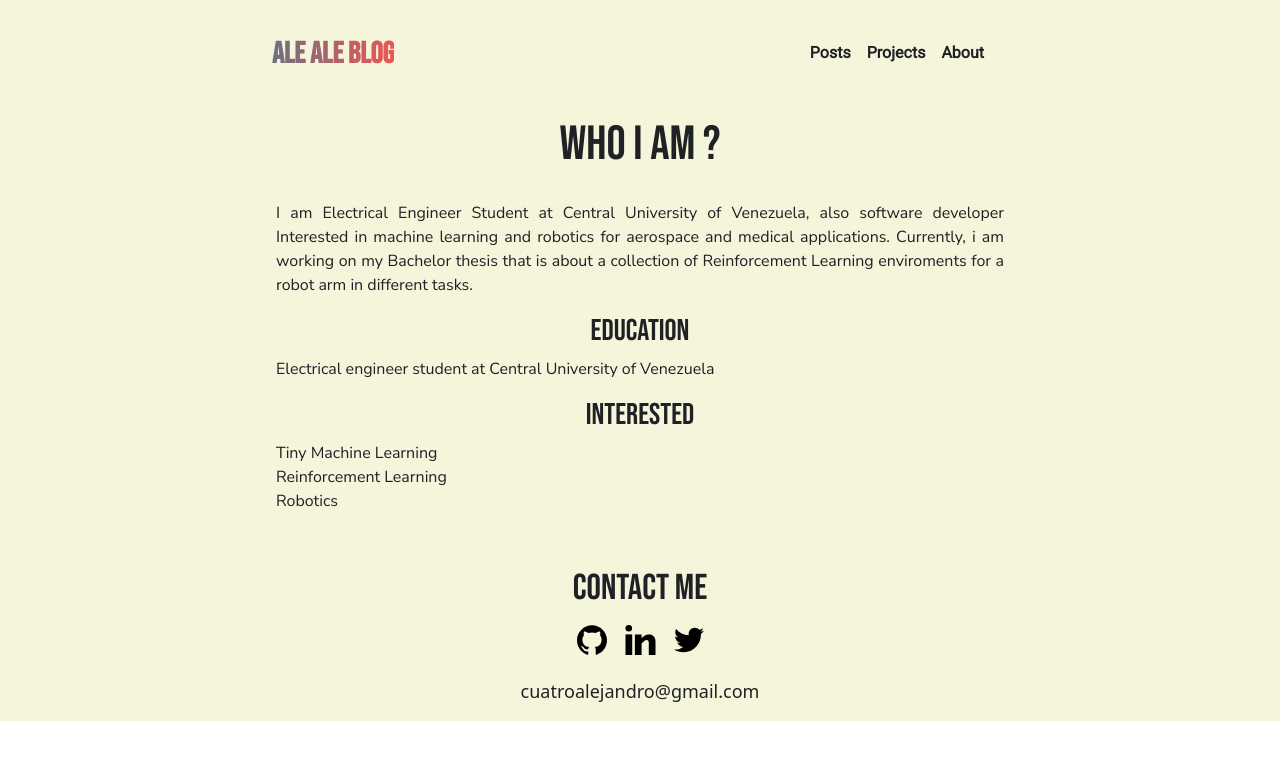
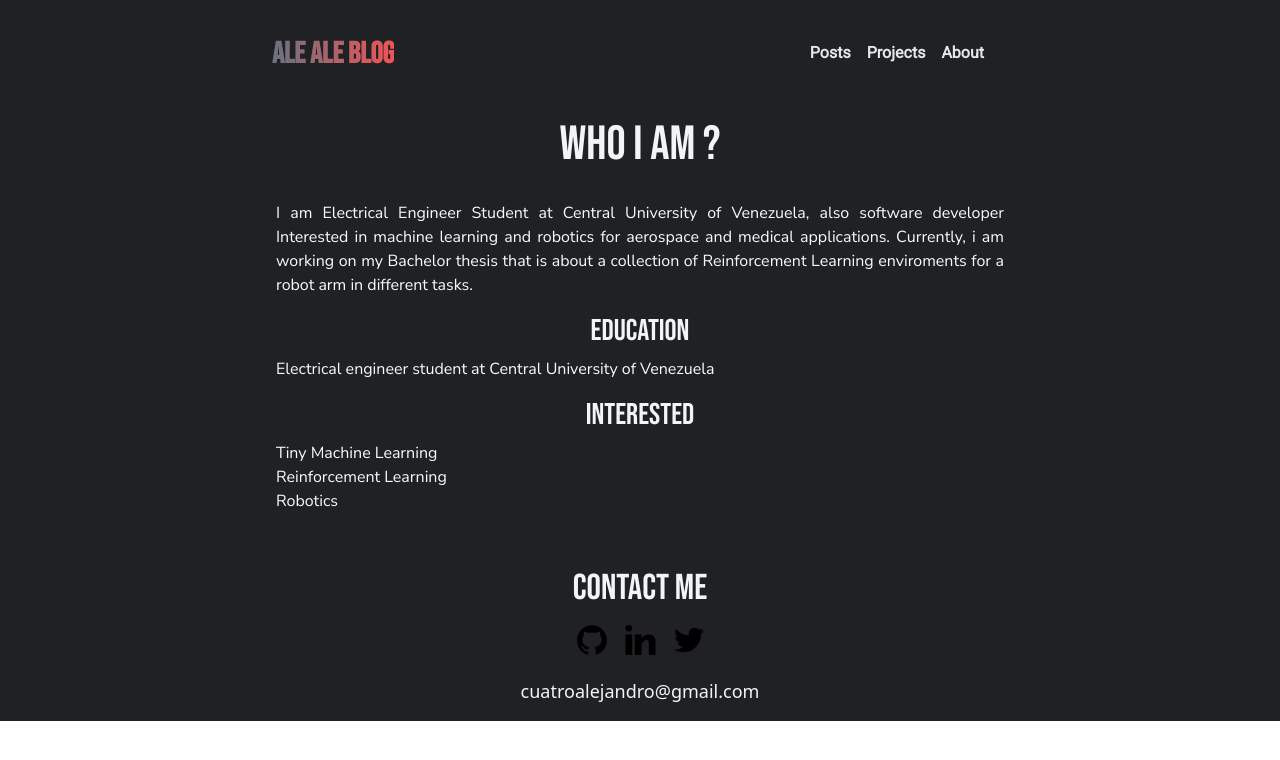
Before and after one commit to alefram/Alefram.github.io, a Next.js app: page /About in a window 1280 px wide. Shown: the top 760 px of the page. Built offline with nearby package versions, Linux system fonts and the light colour scheme.

Commit message:
final theme

```diff
--- a/components/Navbar.jsx
+++ b/components/Navbar.jsx
@@ -15,13 +15,13 @@ const Navbar = () => {
           </div>
           <div className=" md:m-2 md:p-4 space-x-4 md:text-center">
             <Link  href="/Posts">
-              <a className="text-text font-Roboto font-semibold hover:underline hover:text-supertext">Posts</a>
+              <a className="text-gray-200 font-Roboto font-semibold hover:underline hover:text-supertext">Posts</a>
             </Link>
             <Link  href="/Projects">
-              <a className="text-text font-semibold font-Roboto hover:underline hover:text-supertext">Projects</a>
+              <a className="text-gray-200 font-semibold font-Roboto hover:underline hover:text-supertext">Projects</a>
             </Link>
             <Link href="/About">
-              <a className="text-text font-semibold font-Roboto hover:underline hover:text-supertext">About</a>
+              <a className="text-gray-200 font-semibold font-Roboto hover:underline hover:text-supertext">About</a>
             </Link>
           </div>
         </div>
--- a/components/Post.jsx
+++ b/components/Post.jsx
@@ -6,9 +6,9 @@ const Post = ({date,title,id}) => {
         <>
             <div className="p-2 flex m-2 flex-col">
                 <Link href={`/posts/${id}`}>
-                    <a className="text-xl  font-semibold font-nunito text-text">{title}</a>
+                    <a className="text-xl  font-semibold font-nunito text-gray-100">{title}</a>
                 </Link>
-                <small className="mt-1 text-lg font-nunito font-medium text-text">
+                <small className="mt-1 text-lg font-nunito font-medium text-gray-50">
                     <Date dateString={date}/>
                 </small>
             </div>
--- a/components/Project.jsx
+++ b/components/Project.jsx
@@ -14,9 +14,9 @@ const Project = ({description,title,id}) => {
                 </div>
                 <div className="flex flex-col m-4 p-4">
                     <Link href={`/projects/${id}`}>
-                        <a className="text-xl  font-bold text-text">{title}</a>
+                        <a className="text-xl  font-bold text-gray-100">{title}</a>
                     </Link>
-                    <small className="mt-1 text-base text-text">
+                    <small className="mt-1 text-base text-gray-50">
                         {description}
                     </small>
                 </div>
--- a/pages/About.jsx
+++ b/pages/About.jsx
@@ -23,27 +23,27 @@ const About = () => {
                 <div className="mb-4">
                     <div className="p-4">
                         <h1 className="text-center text-5xl
-                        text-text  mb-4 font-bebasNue"> Who I am ?</h1>
+                        text-gray-100  mb-4 font-bebasNue"> Who I am ?</h1>
                     </div>
 
-                    <p className="text-justify font-nunito text-base text-text">
+                    <p className="text-justify font-nunito text-base text-gray-50">
                     I am Electrical Engineer Student at Central University of Venezuela, also software developer Interested in machine learning and robotics for aerospace and medical applications. Currently, i am working on my Bachelor thesis that is about a collection of Reinforcement Learning enviroments for a robot arm in different tasks.
                     </p>
                 </div>
                 <div className="mb-10">
                     <div className="mb-4">
-                        <h1 className="text-center text-3xl font-bebasNue text-text font-normal mb-2">
+                        <h1 className="text-center text-3xl font-bebasNue text-gray-100 font-normal mb-2">
                             Education
                         </h1>
-                        <div className="font-nunito text-text">
+                        <div className="font-nunito text-gray-50">
                             <ul>
                                 <li>Electrical engineer student at Central University of Venezuela</li>
                             </ul>
                         </div>
                     </div>
                     <div className="">
-                        <h1 className="text-center text-3xl font-bebasNue text-text font-normal mb-2">Interested</h1>
-                        <div className=" font-nunito text-text">
+                        <h1 className="text-center text-3xl font-bebasNue text-gray-100 font-normal mb-2">Interested</h1>
+                        <div className=" font-nunito text-gray-50">
                             <ul>
                                 <li>Tiny Machine Learning</li>
                                 <li>Reinforcement Learning</li>
@@ -53,7 +53,7 @@ const About = () => {
                     </div>
                 </div>
                 <div className="p-4">
-                    <h1 className="text-4xl font-bebasNue text-center text-text">Contact Me</h1>
+                    <h1 className="text-4xl font-bebasNue text-center text-gray-100">Contact Me</h1>
                     <div className="p-4 flex flex-row justify-center space-x-4">
                         <div>
                             <Link href="https://github.com/Alexfm101">
@@ -73,7 +73,7 @@ const About = () => {
                             </Link>
                         </div>
                     </div>
-                    <h5 className="text-center text-lg text-text">
+                    <h5 className="text-center text-lg text-gray-100">
                         cuatroalejandro@gmail.com
                     </h5>
                 </div>
--- a/pages/Posts.jsx
+++ b/pages/Posts.jsx
@@ -20,7 +20,7 @@ const Posts = ({allPostsData}) => {
 
             <main className="container mx-auto px-5 lg:max-w-screen-md">
                 <div className="m-2 p-4">
-                    <h1 className=" text-5xl text-center text-gray-800 font-bebasNue">Posts</h1>
+                    <h1 className=" text-5xl text-center text-gray-100 font-bebasNue">Posts</h1>
                 </div>
                 <div>
                     <ul>
--- a/pages/Projects.jsx
+++ b/pages/Projects.jsx
@@ -20,7 +20,7 @@ const Projects = ({allProjectsData}) => {
 
         <main className="container mx-auto px-5 lg:max-w-screen-md">
             <div className="p-4">
-                <h1 className="text-5xl text-center text-text font-bebasNue">Projects</h1>
+                <h1 className="text-5xl text-center text-gray-100 font-bebasNue">Projects</h1>
             </div>
             <div>
                 <ul>
--- a/pages/index.jsx
+++ b/pages/index.jsx
@@ -17,7 +17,7 @@ const Home = () => {
       <main className="container mx-auto px-5 lg:max-w-screen-md">
         <div className="md:ml-4">
           <h1 className="text-4xl max-w-xs lg:mt-10 font-banger text-gradient bg-gradient-to-r from-gray-500  to-supertext font-thin mb-5"> Alexis Fraudita</h1>
-          <div className="space-y-4 text-text font-nunito text-lg text-justify">
+          <div className="space-y-4 text-gray-50 font-nunito text-lg text-justify">
             <p>
               Hey &#9996;, I am Alexis but my girlfriend tells me Ale Ale, i am a lectrical Engineer student and sometimes Table Tennis Player &#127955; from Venezuela.
             </p>
--- a/pages/posts/[id].jsx
+++ b/pages/posts/[id].jsx
@@ -19,13 +19,13 @@ const Post = ({postData}) => {
             <Navbar/>
             <main className="container mx-auto px-5 lg:max-w-screen-md">
               <div>
-                <h1 className="text-5xl text-text font-bebasNue">{postData.id}</h1>
-                <small className="mt-1 text-base text-text">
+                <h1 className="text-5xl text-supertext font-bebasNue">{postData.id}</h1>
+                <small className="mt-1 text-base text-gray-400">
                   <Date dateString={postData.date}/>
                 </small>
               </div>
               <div className=" mt-4 text-justify text-lg
-               font-nunito text-text markdown" dangerouslySetInnerHTML={{ __html: postData.contentHtml }} />
+               font-nunito text-gray-50 markdown" dangerouslySetInnerHTML={{ __html: postData.contentHtml }} />
             </main>
             <footer>
               <Footer/>
--- a/pages/projects/[id].jsx
+++ b/pages/projects/[id].jsx
@@ -18,9 +18,9 @@ const Projects = ({projectsData}) => {
 
       <main className="container mx-auto px-5 lg:max-w-screen-md">
         <div>
-          <h1 className="text-5xl font-bebasNue text-text">{projectsData.id}</h1>
+          <h1 className="text-5xl font-bebasNue text-supertext">{projectsData.id}</h1>
         </div>
-        <div className=" mt-6 text-justify font-Roboto text-text" dangerouslySetInnerHTML={{ __html: projectsData.contentHtml }} />
+        <div className=" mt-6 text-justify font-Roboto text-gray-50" dangerouslySetInnerHTML={{ __html: projectsData.contentHtml }} />
       </main>
       <footer>
         <Footer/>
--- a/tailwind.config.js
+++ b/tailwind.config.js
@@ -12,9 +12,8 @@ module.exports = {
 
       },
       colors: {
-        'text': '#202124',
+        'background': '#202124',
         'supertext': '#f05454',
-        'background': '#f4f5db',
       }
     },
   },
```
